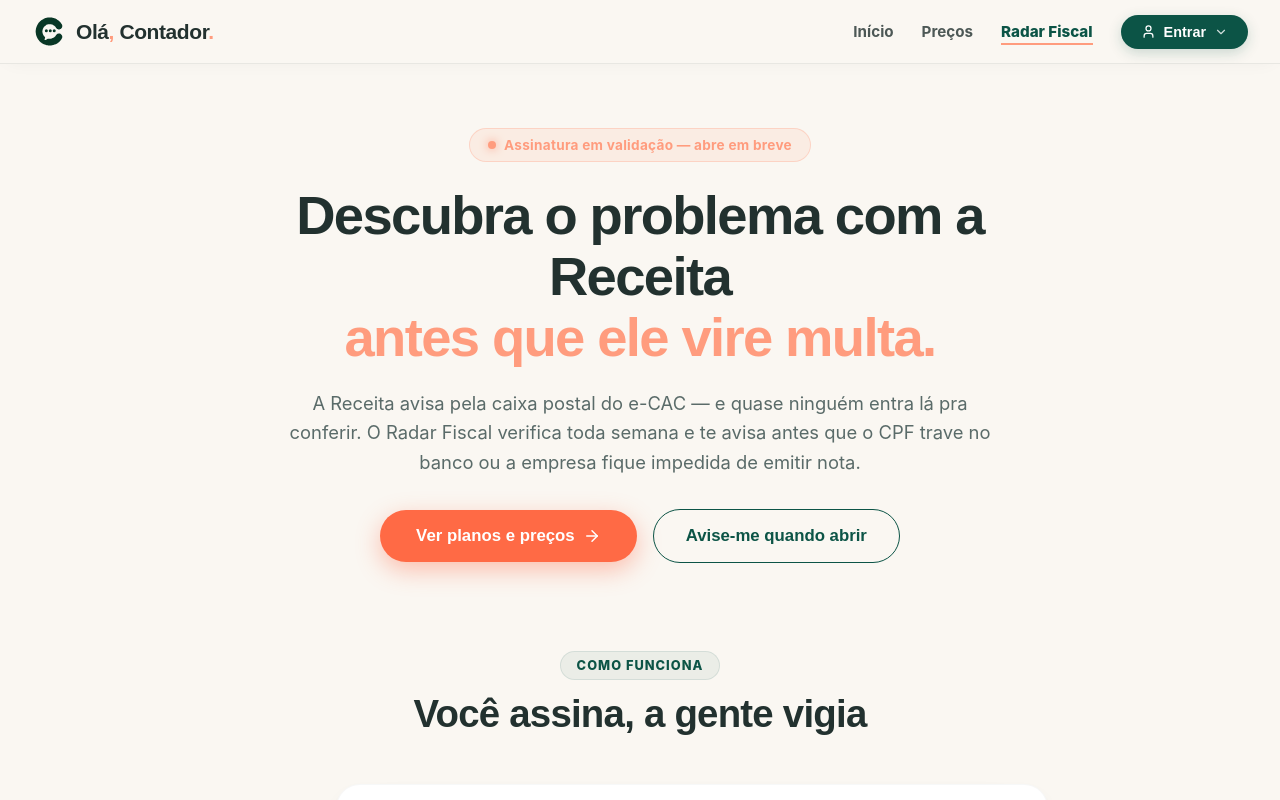
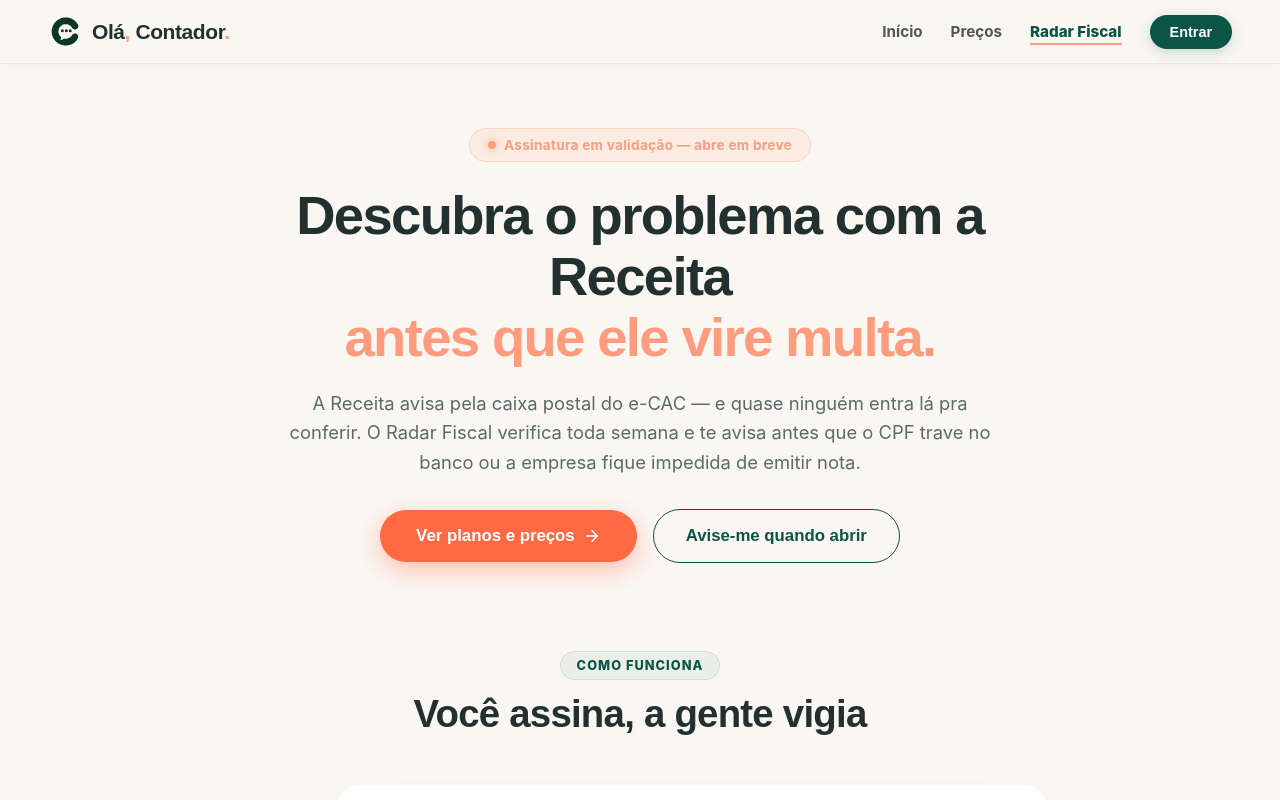
Before and after one commit to hexxa-dotcom/ol-contador, a Next.js app in the folder area-contador-next/: page /radar in a window 1280 px wide. Shown: the top 800 px of the page. Built offline with nearby package versions, Linux system fonts and the light colour scheme.

Commit message:
Ajusta width do navbar para o logo atingir a extremidade esquerda e limpa os icones do botao Entrar

```diff
--- a/area-contador-next/src/app/globals.css
+++ b/area-contador-next/src/app/globals.css
@@ -960,7 +960,7 @@ td { font-size: 11px; }
 
 /* ==================== Site público (precos/agendar/checkout) ==================== */
 .public-nav-wrap { position: sticky; top: 0; z-index: 50; background: rgba(250, 247, 242, 0.92); backdrop-filter: blur(20px) saturate(1.8); -webkit-backdrop-filter: blur(20px) saturate(1.8); border-bottom: 1px solid rgba(34, 49, 47, 0.08); box-shadow: 0 4px 20px -8px rgba(34, 49, 47, 0.06); }
-.public-nav-container { display: flex; align-items: center; justify-content: space-between; max-width: 1280px; width: 100%; margin: 0 auto; padding: 14px 32px; }
+.public-nav-container { display: flex; align-items: center; justify-content: space-between; width: 100%; margin: 0 auto; padding: 14px 48px; }
 .public-brand { display: flex; align-items: center; gap: 10px; text-decoration: none; flex-shrink: 0; }
 .public-brand span { font-family: 'Bricolage Grotesque', sans-serif; font-weight: 800; font-size: 21px; letter-spacing: -.02em; color: var(--pub-ink, #22312F); }
 .public-brand i { font-style: normal; color: #FF9C7E; }
--- a/area-contador-next/src/components/site-shell.tsx
+++ b/area-contador-next/src/components/site-shell.tsx
@@ -79,16 +79,7 @@ function EntrarMenu() {
         aria-expanded={aberto}
         onClick={() => setAberto((v) => !v)}
       >
-        <User size={15} />
         <span>Entrar</span>
-        <ChevronDown
-          size={14}
-          style={{
-            opacity: 0.8,
-            transform: aberto ? "rotate(180deg)" : "none",
-            transition: "transform 0.25s ease"
-          }}
-        />
       </button>
 
       {aberto && (
```
